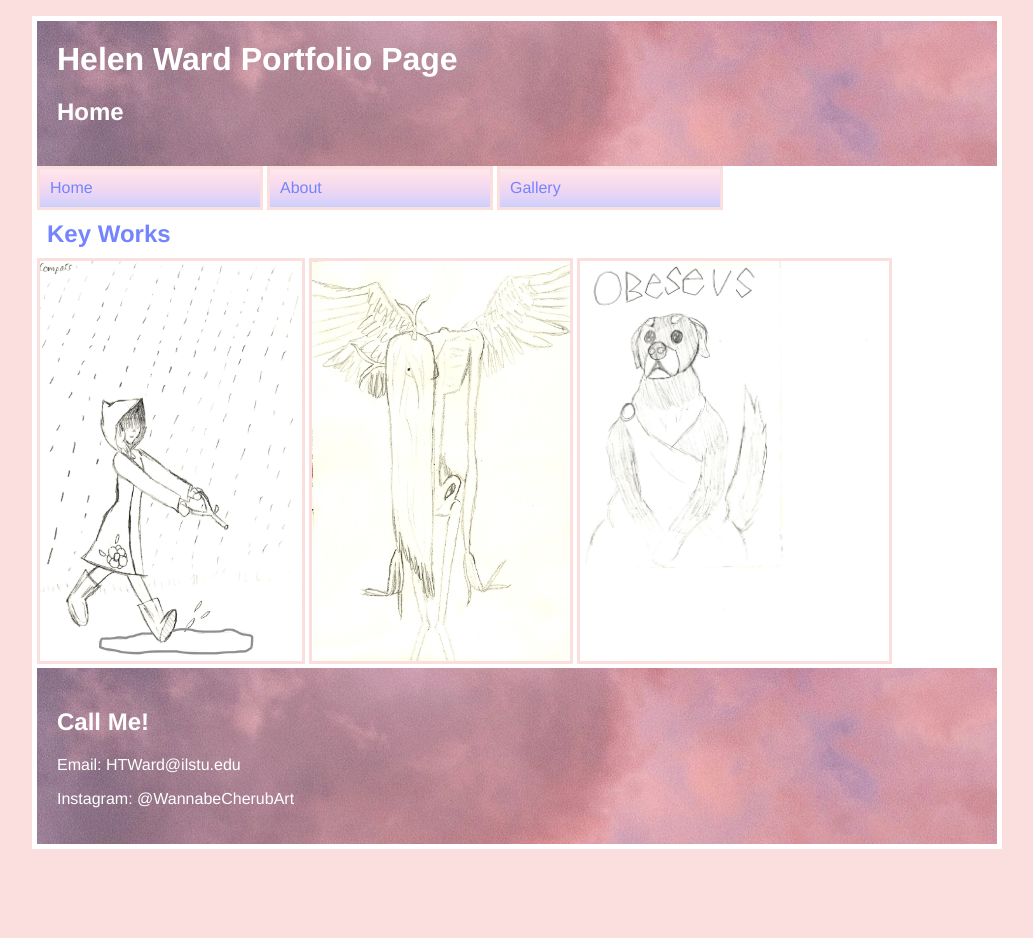
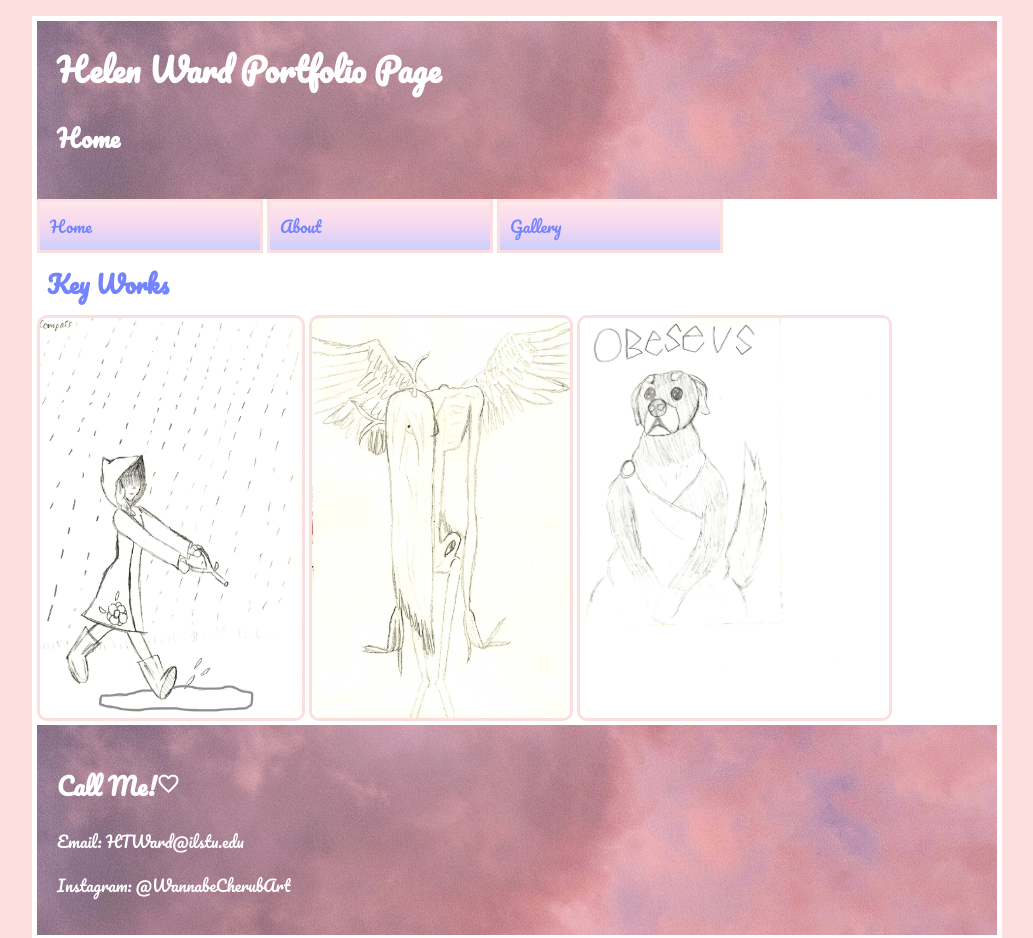
Before and after one commit to HTWard/CTK301, a plain HTML site: page FinalProject/Home.html in a window 1280 px wide. Shown: the top 938 px of the page, without its empty margins (123-1156 px from the left). Before the commit the page ends 865 px from the top, so only its background shows below. Drawn offline with nearby package versions, Linux system fonts and the light colour scheme.

Commit message:
Add files via upload

```diff
--- a/FinalProject/Home.html
+++ b/FinalProject/Home.html
@@ -4,6 +4,10 @@
     <meta charset="utf-8">
     <title>Home</title>
     <link href="PortfolioStyle.css" rel="stylesheet" type="text/css" />
+    <link rel="preconnect" href="https://fonts.googleapis.com">
+    <link rel="preconnect" href="https://fonts.gstatic.com" crossorigin>
+    <link href="https://fonts.googleapis.com/css2?family=Pacifico&family=Shadows+Into+Light&display=swap" rel="stylesheet">
+    <link rel="stylesheet" href="https://fonts.googleapis.com/css2?family=Material+Symbols+Outlined:opsz,wght,FILL,GRAD@48,400,0,0" />
   </head>
   <body>
 
@@ -29,7 +33,9 @@
     </main>
 
     <footer>
-      <h2>Call Me!</h2>
+      <h2>Call Me!<span class="material-symbols-outlined">
+        favorite
+      </span></h2>
       <p>Email: HTWard@ilstu.edu</p>
       <p>Instagram: @WannabeCherubArt</P>
     </footer>
--- a/FinalProject/PortfolioStyle.css
+++ b/FinalProject/PortfolioStyle.css
@@ -21,7 +21,7 @@ h1 {
 header {
   margin: 0;
   display: block;
-  font-family: helvetica, arial, sans-serif;
+  font-family: 'Pacifico', cursive;
   font-weight: normal;
   text-decoration: none;
   padding: 20px;
@@ -45,7 +45,7 @@ nav li {
 body nav a {
   display:block;
   border: 3px solid #FBDEDE;
-  font-family: helvetica, arial, sans-serif;
+  font-family: 'Pacifico', cursive;
 background-image: linear-gradient(to bottom, #fee7eb, #fbdfec, #f2d8f0, #e2d3f7, #cad0fc);
   color: #7484FF;
   padding: 10px;
@@ -56,11 +56,12 @@ background-image: linear-gradient(to bottom, #fee7eb, #fbdfec, #f2d8f0, #e2d3f7,
 
 body nav a:hover {
   background-image: linear-gradient(to top, #fee7eb, #fbdfec, #f2d8f0, #e2d3f7, #cad0fc);
+  border-radius: 10px;
 }
 
 /*.+ Body Home +.*/
 .title {
-  font-family: helvetica, arial, sans-serif;
+  font-family: 'Pacifico', cursive;
   color: #7484FF;
   margin: 10px;
 }
@@ -68,24 +69,28 @@ body nav a:hover {
 .pic {
   border: 3px solid #FBDEDE;
   height: 400px;
+  border-radius: 10px;
 }
 
 /*.+ Body About +.*/
-
 .me {
   height: 300px;
   float:left;
+  border: 3px solid #FBDEDE;
+  border-radius: 700px;
 }
 
 #about {
+  font-family: 'Shadows Into Light', cursive;
   color: #7484FF;
   margin: 10px;
 }
 
 /*.+ Footer +.*/
 footer {
+  clear:both;
   background-image: url("moon-gcd27f902d_1920.jpg");
   padding: 20px;
-  font-family: helvetica, arial, sans-serif;
+  font-family: 'Pacifico', cursive;
   color:#ffffff
 }
```
Also changed, not shown: FinalProject/About.html (+7 -1 lines), FinalProject/Gallery.html (+7 -1 lines).
